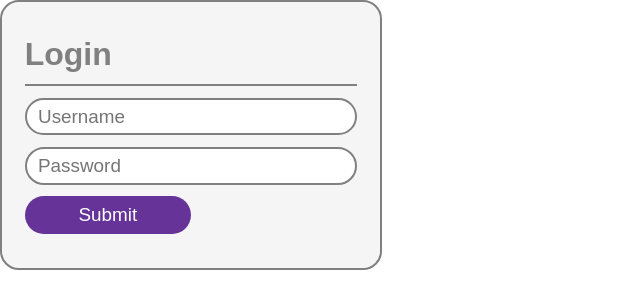
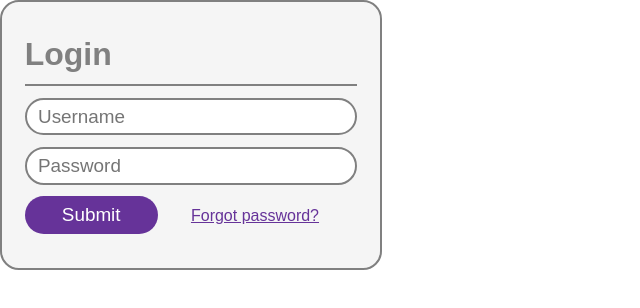
Before and after one commit to Jamdan2/tmon, a React (Create React App) app: page / in a window 1280 px wide. Shown: the top 308 px of the page, without its empty margins (0-640 px from the left). Built offline with nearby package versions, Linux system fonts and the light colour scheme.

Commit message:
Add forgot password link

```diff
--- a/src/app/components/loginForm/LoginForm.css
+++ b/src/app/components/loginForm/LoginForm.css
@@ -45,7 +45,7 @@
 }
 
 #loginForm button {
-    width: 50%;
+    width: 40%;
     height: 10mm;
     background-color: rebeccapurple;
     color: white;
@@ -54,6 +54,7 @@
     border-radius: 5mm;
     outline: none;
     font-size: 5mm;
+    margin-right: 10%;
 }
 
 #loginForm button:hover {
@@ -63,3 +64,18 @@
 #loginForm button:active {
     border: solid 2px dodgerblue;
 }
+
+#loginForm #forgotPasswordLink {
+    color: rebeccapurple;
+    size: 5mm;
+    text-align: right;
+    white-space: nowrap;
+}
+
+#loginForm #forgotPasswordLink:hover {
+    color: indigo;
+}
+
+#loginForm #forgotPasswordLink:active {
+    color: dodgerblue;
+}
--- a/src/app/components/loginForm/LoginForm.js
+++ b/src/app/components/loginForm/LoginForm.js
@@ -1,5 +1,6 @@
 import React from 'react';
 import "./LoginForm.css"
+import Link from "react-router-dom/es/Link";
 
 const LoginForm = (props) => {
     return (
@@ -17,6 +18,7 @@ const LoginForm = (props) => {
                     </div>
                     <div className="content">
                         <button type="submit">Submit</button>
+                        <Link to="/" id="forgotPasswordLink">Forgot password?</Link>
                     </div>
                 </form>
             </div>
```
